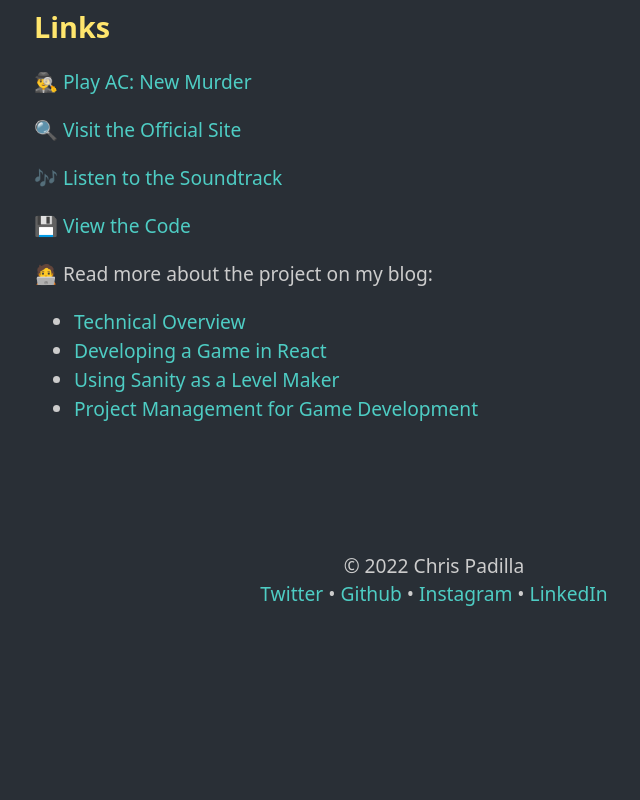
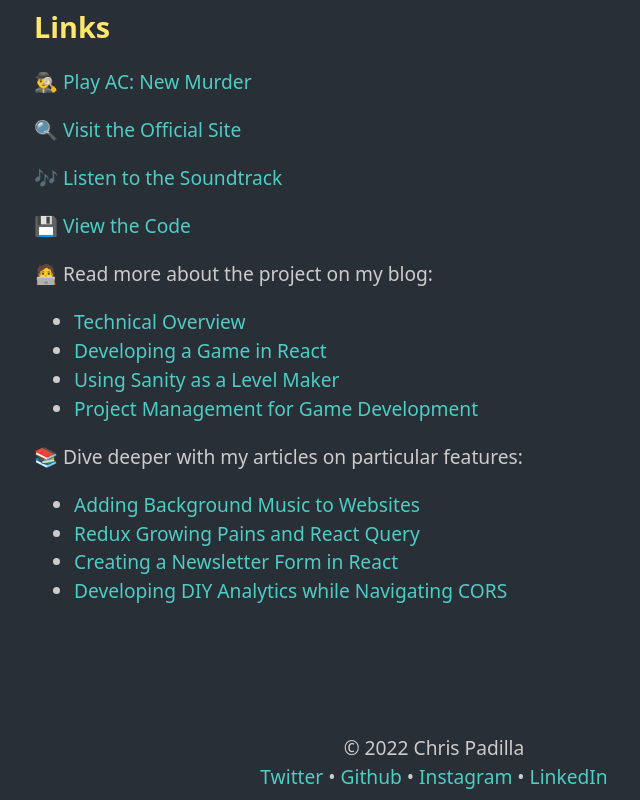
Before and after one commit to cdpadilla42/chrisdpadilla.com, a Next.js app: page /acnm in a window 1280 px wide. Shown: the part 1855-2655 px from the top of the page, without its empty margins (206-846 px from the left). Before the commit the page ends 2472 px from the top, so only its background shows below. Built offline with nearby package versions, Linux system fonts and the light colour scheme.

Commit message:
Link related articles to project pages

```diff
--- a/pages/acnm.js
+++ b/pages/acnm.js
@@ -154,6 +154,29 @@ const About = () => {
           </Link>
         </li>
       </ul>
+      <p>📚 Dive deeper with my articles on particular features:</p>
+      <ul>
+        <li>
+          <Link href="/backgroundmusic">
+            <a>Adding Background Music to Websites</a>
+          </Link>
+        </li>
+        <li>
+          <Link href="/refactorredux">
+            <a>Redux Growing Pains and React Query</a>
+          </Link>
+        </li>
+        <li>
+          <Link href="/newsletterreact">
+            <a>Creating a Newsletter Form in React</a>
+          </Link>
+        </li>
+        <li>
+          <Link href="/diyanalytics">
+            <a>Developing DIY Analytics while Navigating CORS</a>
+          </Link>
+        </li>
+      </ul>
     </Layout>
   );
 };
```
Also changed, not shown: _posts/mct.md (+4 -0 lines), _posts/newsite.md (+12 -4 lines), _posts/sps.md (+5 -1 lines).
